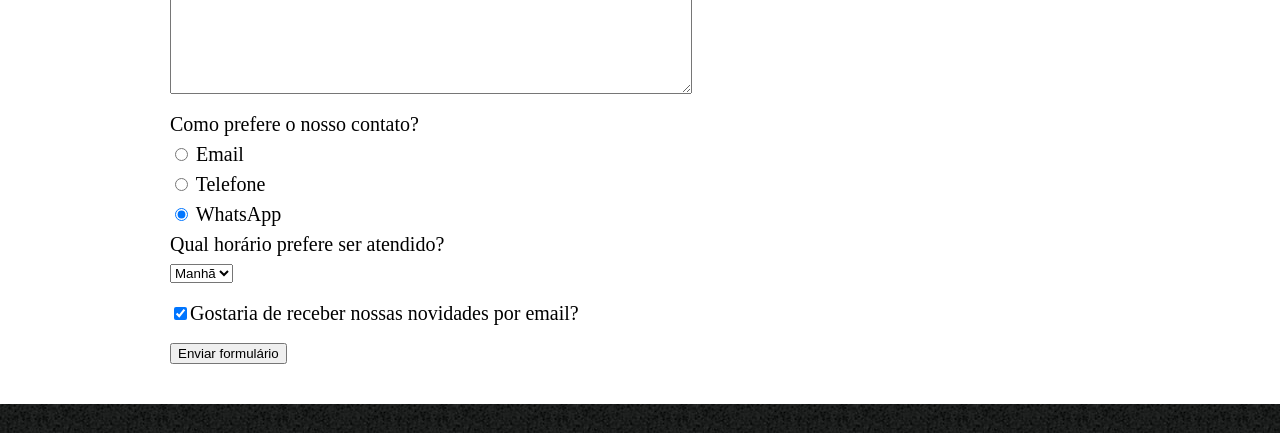
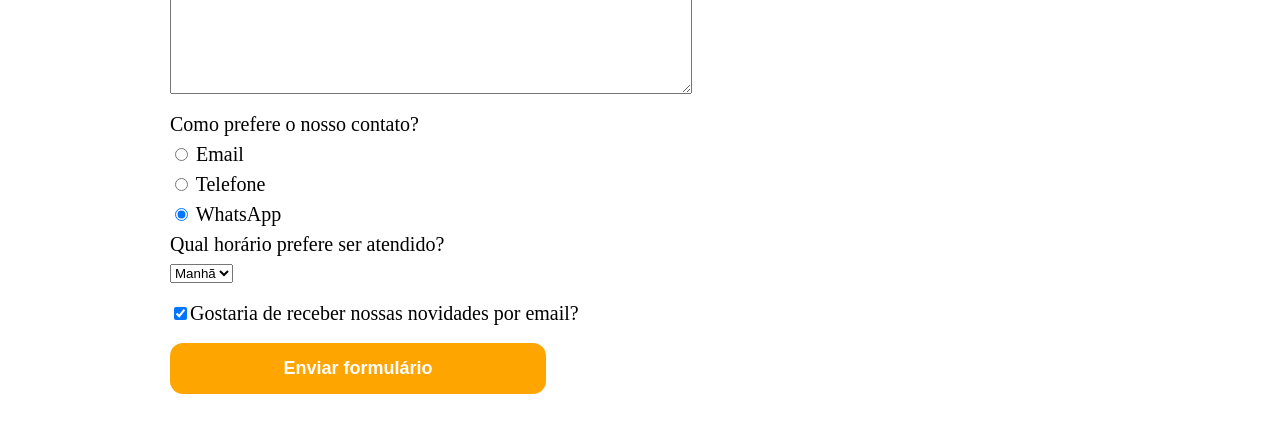
Before and after one commit to Leandr02/html-alr, a plain HTML site: page contato.html in a window 1280 px wide. Shown: the part 708-1141 px from the top of the page. Drawn offline with Linux system fonts and the light colour scheme.

Commit message:
mudando o css do botão enviar

```diff
--- a/style.css
+++ b/style.css
@@ -117,5 +117,19 @@ form label, form legend {
 }
 
 .enviar{
+	width: 40%;
+	padding: 15px 0;
+	background: orange;
+	color: white;
+	font-weight: bold;
+	font-size: 18px;
+	border: none;
+	border-radius: 13px;
+	transition: 1s background-color;
 
 }
+
+.enviar:hover {
+	background-color: darkorange;
+	cursor:pointer;
+}
```
